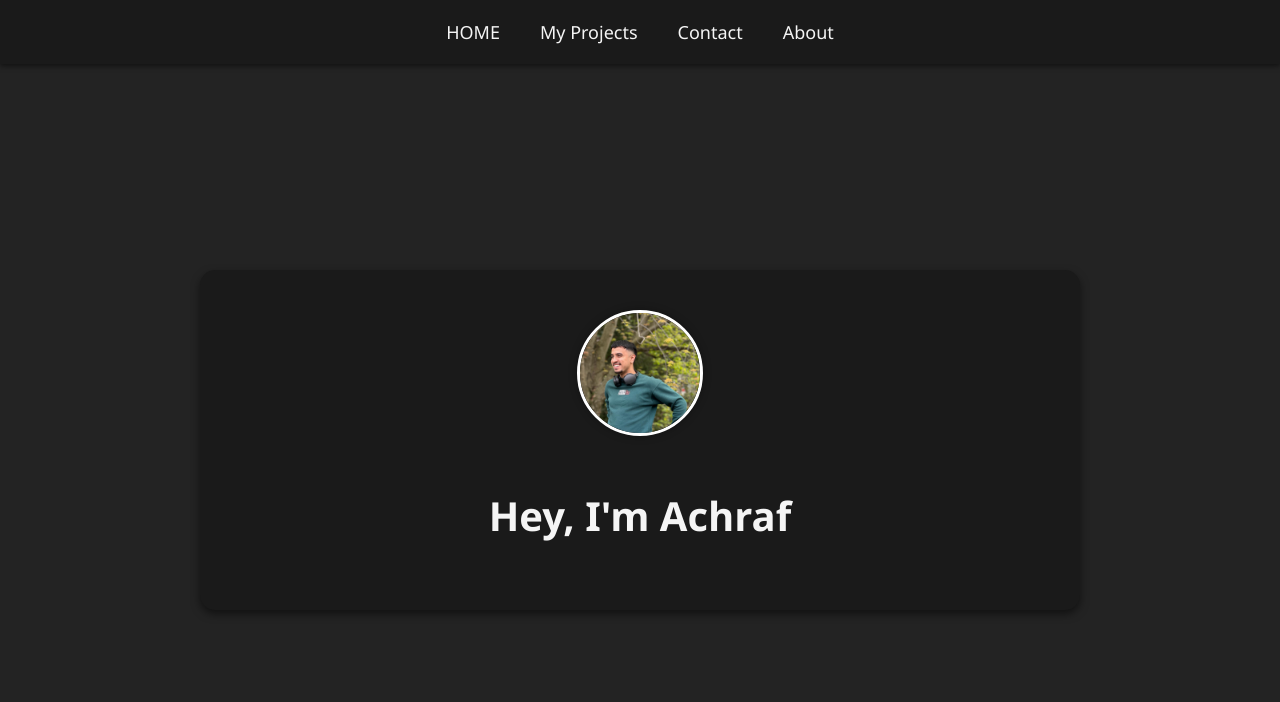
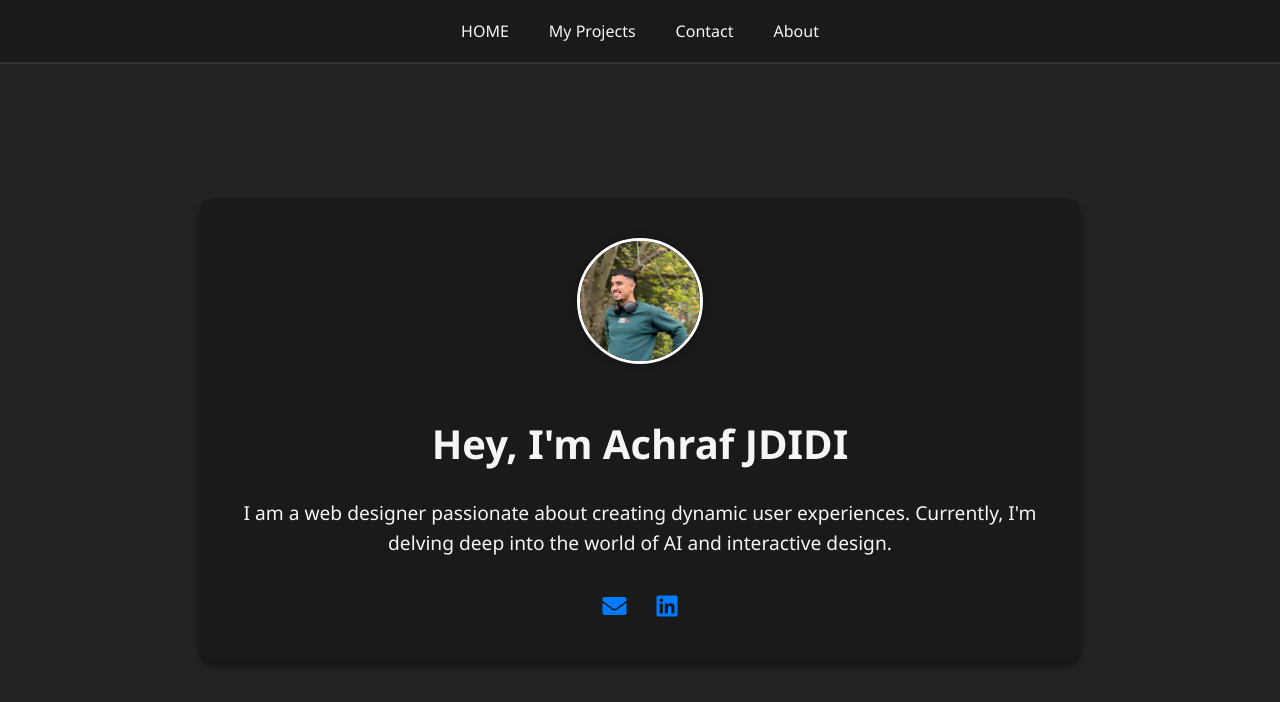
Before and after one commit to achrafjdidi/MyPortfolio, a plain HTML site: page index.html in a window 1280 px wide. Drawn offline with Linux system fonts and the light colour scheme.

Commit message:
Update index.html

```diff
--- a/index.html
+++ b/index.html
@@ -8,7 +8,7 @@
     <style>
         body {
             font-family: 'Segoe UI', Tahoma, Geneva, Verdana, sans-serif;
-            background-color: #232323; /* Dark background for the entire page */
+            background-color: #232323;
             color: #f5f5f5;
             margin: 0;
             padding: 0;
@@ -21,38 +21,36 @@
 
         .navbar {
             width: 100%;
-            background-color: rgba(26, 26, 26, 0.9); /* Faded black background */
+            background-color: #1a1a1a;
             padding: 10px 0;
             text-align: center;
             position: fixed;
             top: 0;
             display: flex;
             justify-content: center;
-            box-shadow: 0 2px 5px rgba(0, 0, 0, 0.5); /* Subtle shadow for depth */
+            border-bottom: 2px solid #333;
         }
 
         .navbar a {
             color: #f5f5f5;
             padding: 10px 20px;
             text-decoration: none;
-            font-size: 18px; /* Slightly larger font for readability */
-            transition: color 0.3s, background-color 0.3s;
+            transition: background-color 0.3s;
         }
 
         .navbar a:hover {
-            background-color: #333; /* Subtle hover effect */
-            color: #fff; /* Ensure text pops on hover */
+            background-color: #333;
         }
 
         .container {
             width: 80%;
             max-width: 800px;
-            background-color: #1a1a1a; /* Dark grey, similar to navbar */
-            border-radius: 15px; /* Rounded corners */
+            background-color: #1a1a1a;
+            border-radius: 15px;
             padding: 40px;
             box-shadow: 0 4px 8px rgba(0, 0, 0, 0.5);
             text-align: center;
-            margin-top: 80px; /* Ensure container does not overlap navbar */
+            margin-top: 60px; /* Adjust top margin to avoid overlap with navbar */
         }
 
         h1 {
@@ -89,14 +87,14 @@
         }
 
         .link-with-icon a {
-            color: #007bff; /* Bright blue links */
+            color: #007bff;
             font-size: 24px;
             margin: 0 15px;
             transition: color 0.3s;
         }
 
         .link-with-icon a:hover {
-            color: #58a6ff; /* Lighter blue on hover */
+            color: #58a6ff;
         }
     </style>
     <script>
@@ -117,4 +115,11 @@
     </div>
     <div class="container">
         <img class="profile-pic" src="https://github.com/achrafjdidi/MyPortfolio/blob/main/WhatsApp%20Image%202024-04-29%20at%2010.47.25.jpeg?raw=true" alt="Achraf JDIDI">
-        <h1>Hey, I'm Achraf
+        <h1>Hey, I'm Achraf JDIDI</h1>
+        <p>I am a web designer passionate about creating dynamic user experiences. Currently, I'm delving deep into the world of AI and interactive design.</p>
+        <div class="link-with-icon">
+            <a href="contact.html" title="Contact Me"><i class="fas fa-envelope"></i></a>
+            <a href="https://www.linkedin.com/in/achraf-jdidi-7b85a41b1/" title="Visit my LinkedIn"><i class="fab fa-linkedin"></i></a>
+        </div>
+    </div>
+</
```
